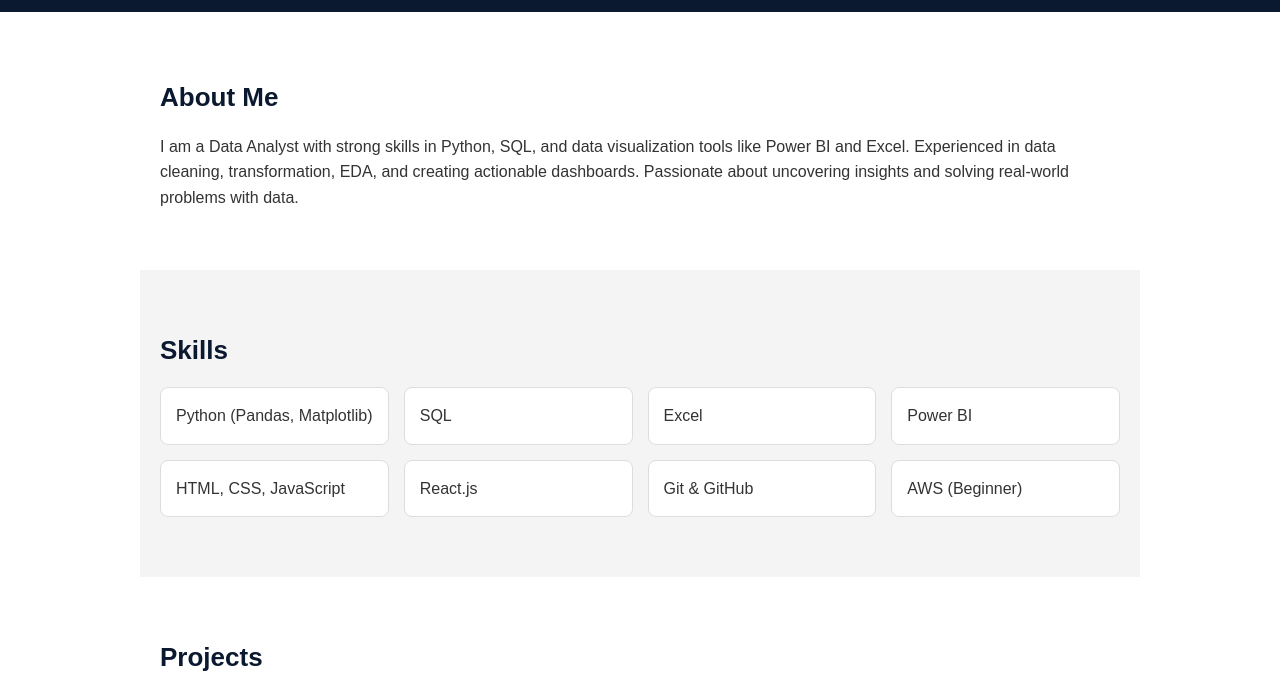
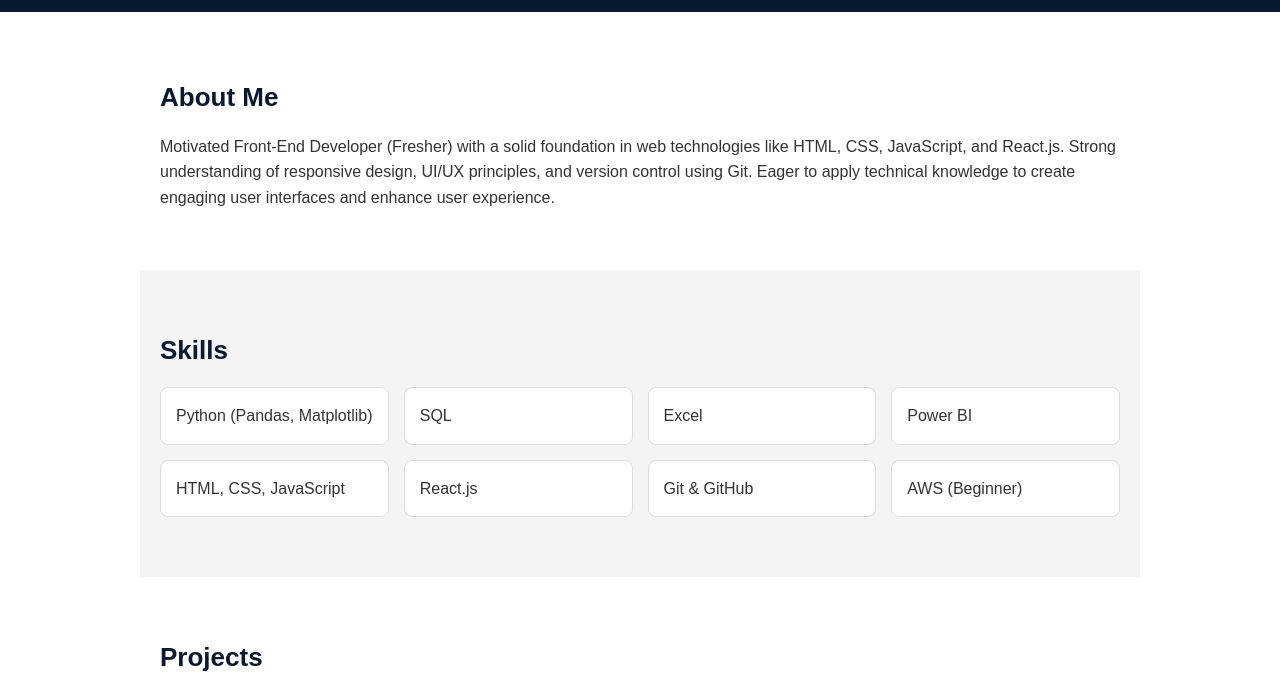
Before and after one commit to krshna02/Portfolio, a plain HTML site: page index.html in a window 1280 px wide. Shown: the part 53-744 px from the top of the page. Drawn offline with Linux system fonts and the light colour scheme.

Commit message:
Update index.html

```diff
--- a/index.html
+++ b/index.html
@@ -116,9 +116,7 @@
 <section id="about">
   <h2>About Me</h2>
   <p>
-    I am a Data Analyst with strong skills in Python, SQL, and data visualization tools like Power BI and Excel.
-    Experienced in data cleaning, transformation, EDA, and creating actionable dashboards. Passionate about
-    uncovering insights and solving real-world problems with data.
+   Motivated Front-End Developer (Fresher) with a solid foundation in web technologies like HTML, CSS, JavaScript, and React.js. Strong understanding of responsive design, UI/UX principles, and version control using Git. Eager to apply technical knowledge to create engaging user interfaces and enhance user experience.
   </p>
 </section>
 
```
